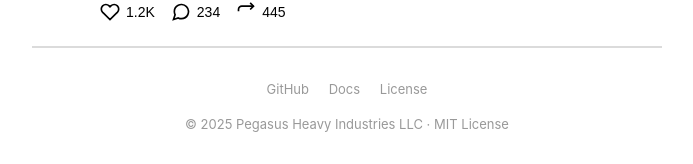
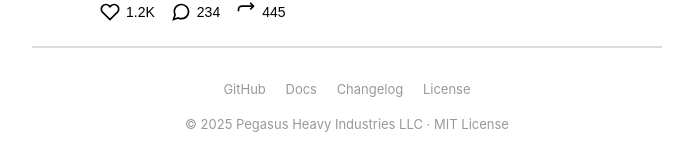
Before and after one commit to pegasusheavy/threads-mcp, a website: page docs/index.html in a window 1280 px wide. Shown: the part 2764-2928 px from the top of the page, without its empty margins (293-986 px from the left). Drawn offline with Linux system fonts and the light colour scheme.

Commit message:
feat: add changelog link to homepage footer

```diff
--- a/docs/index.html
+++ b/docs/index.html
@@ -519,6 +519,7 @@ Star us on GitHub! ⭐
             <div>
                 <a href="https://github.com/PegasusHeavyIndustries/threads-mcp">GitHub</a>
                 <a href="https://github.com/PegasusHeavyIndustries/threads-mcp/blob/main/README.md">Docs</a>
+                <a href="changelog.html">Changelog</a>
                 <a href="https://github.com/PegasusHeavyIndustries/threads-mcp/blob/main/LICENSE">License</a>
             </div>
             <div style="margin-top: 16px;">
```
